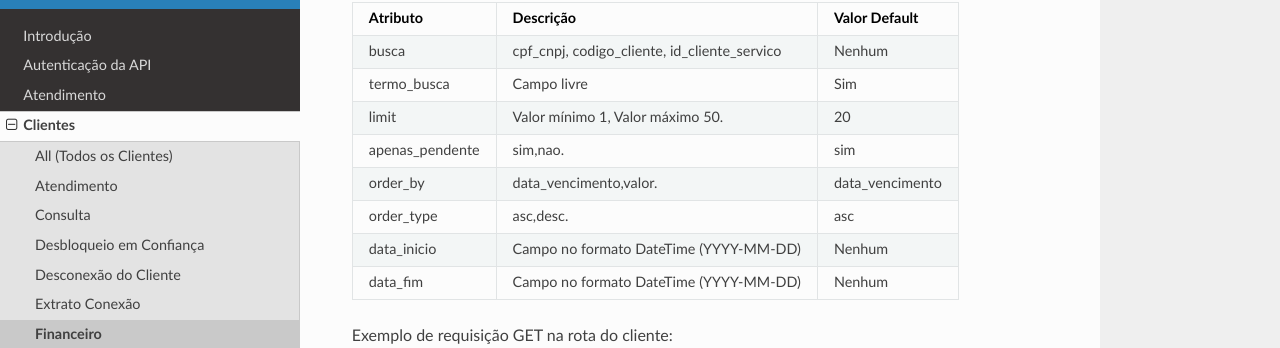
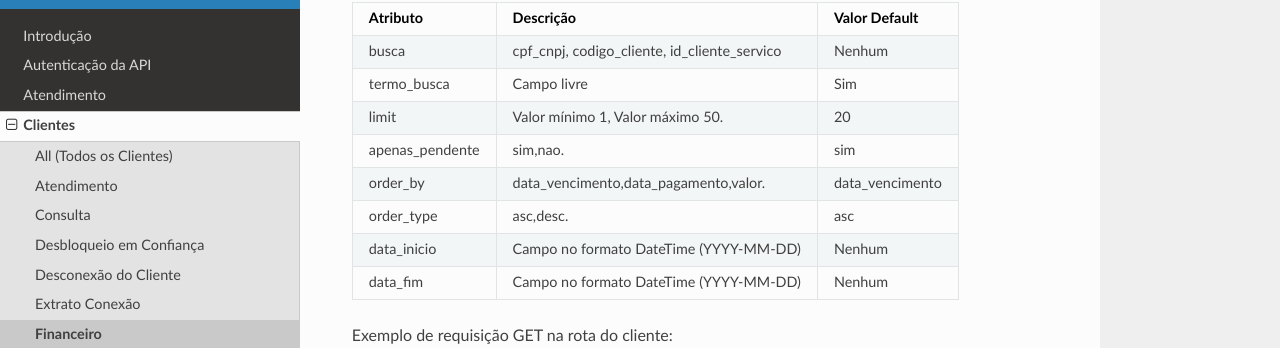
Before and after one commit to hubsoftbrasil/api, a Sphinx documentation site: the page built from docs/source/clientes/financeiro.rst, in a window 1280 px wide and 900 px high, scrolled down 913 px. Shown: the part 84-432 px from the top of the window. Built offline with Sphinx 7.4.7 and the Read the Docs theme 2.0.0, drawn with Linux system fonts in a browser that asks for light colours.

Commit message:
Acrescentando campo de data_pagamento como ordenacao

```diff
--- a/docs/source/clientes/financeiro.rst
+++ b/docs/source/clientes/financeiro.rst
@@ -82,7 +82,7 @@ Os atributos podem conter os seguintes valores:
       -  sim
 
    *  -  order_by
-      -  data_vencimento,valor.
+      -  data_vencimento,data_pagamento,valor.
       -  data_vencimento
 
    *  -  order_type
```
